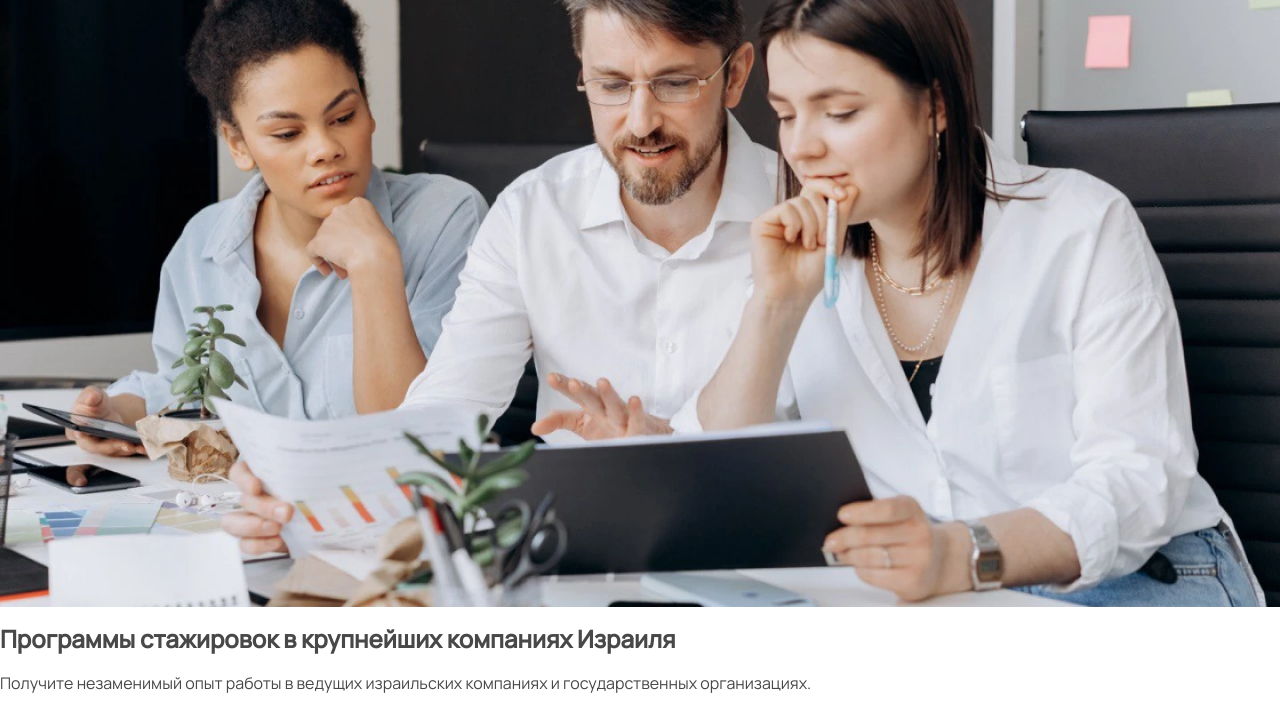
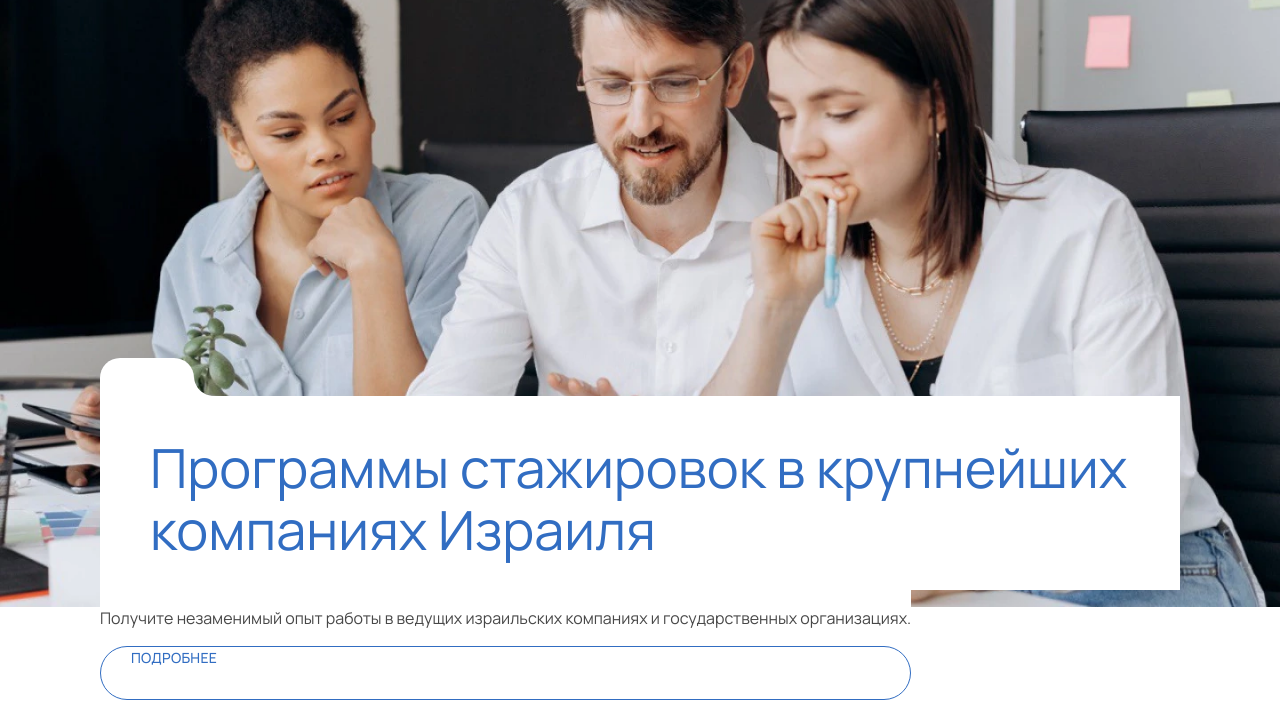
Before and after one commit to NailMarkov/Masa, a website: page source/index.html in a window 1280 px wide. Shown: the part 104-806 px from the top of the page. Drawn offline with nearby package versions, Linux system fonts and the light colour scheme; files that its build step writes are made by us from their sources; files whose address does not match are found by name.

Commit message:
Добавляет блок Intro(part1)

```diff
--- a/source/index.html
+++ b/source/index.html
@@ -60,7 +60,7 @@
 
       <!-- Section Intro -->
       <section class="intro">
-        <div class="swiper" data-slider="intro">
+        <div class="swiper" data-slider>
           <div class="swiper-wrapper">
             <div class="swiper-slide intro-card" tabindex="0">
               <div class="intro-card__photo">
@@ -77,8 +77,8 @@
                 </picture>
               </div>
               <div class="intro-card__info info-container">
-                <div class="info-container__block"></div>
-                <div class="info-container__block">
+                <div class="info-container__block info-container__block--first"></div>
+                <div class="info-container__block info-container__block--second">
                   <h2 class="info-container__title">Программы стажировок в крупнейших компаниях Израиля</h2>
                 </div>
                 <div class="info-container__block">
--- a/source/js/main.js
+++ b/source/js/main.js
@@ -2,6 +2,7 @@ import {iosVhFix} from './utils/ios-vh-fix';
 import {initModals} from './modules/modals/init-modals';
 import {Form} from './modules/form-validate/form';
 import {initNav} from './modules/menu';
+import {initSlider} from './modules/sliders';
 
 // ---------------------------------
 
@@ -16,6 +17,7 @@ window.addEventListener('DOMContentLoaded', () => {
   // ---------------------------------
 
   initNav();
+  document.querySelectorAll('[data-slider]').forEach(initSlider);
 
   // все скрипты должны быть в обработчике 'DOMContentLoaded', но не все в 'load'
   // в load следует добавить скрипты, не участвующие в работе первого экрана
--- /dev/null
+++ b/source/js/modules/sliders.js
@@ -0,0 +1,13 @@
+export const initSlider = (slider) => {
+  const introSlider = new window.Swiper(slider, {
+    initialSLide: 1,
+    slidesPerView: 1,
+    pagination: {
+      el: document.querySelector('[data-pagination="intro"]'),
+      type: 'bullets',
+      clickable: true,
+    },
+  });
+
+  return introSlider;
+};
--- a/source/js/vendor.js
+++ b/source/js/vendor.js
@@ -1,3 +1,3 @@
 // Swiper 8.4.7
-// import './vendor/swiper';
+import './vendor/swiper';
 import './vendor/focus-visible-polyfill';
--- /dev/null
+++ b/source/sass/blocks/info-container.scss
@@ -0,0 +1,39 @@
+.info-container {
+  display: flex;
+  flex-direction: column;
+  align-items: flex-start;
+}
+
+.info-container__block {
+  position: relative;
+  background-color: $color-default-white;
+  min-width: 94px;
+  min-height: 38px;
+
+  &--first {
+    padding: 14px 20px;
+    border-radius: 20px 20px 0 0;
+
+    &::after {
+      position: absolute;
+      content: "";
+      bottom: 0;
+      right: -20px;
+      width: 20px;
+      height: 20px;
+      background-image: url("../img/svg/right-down-corner.svg");
+    }
+  }
+
+  &--second {
+    padding: 40px 50px 30px;
+    color: $color-cerulean-blue;
+  }
+}
+
+.info-container__title {
+  margin: 0;
+  font-weight: 400;
+  font-size: 54px;
+  line-height: 62px;
+}
--- /dev/null
+++ b/source/sass/blocks/intro-card.scss
@@ -0,0 +1,16 @@
+.intro-card {
+  display: grid;
+  grid-template-rows: repeat(2, 1fr);
+}
+
+.intro-card__photo {
+  grid-column: 1 / -1;
+  grid-row: 1 / 3;
+}
+
+.intro-card__info {
+  grid-column: 1 / -1;
+  grid-row: 2 / 3;
+  padding: 30px 100px 60px;
+  z-index: 1;
+}
--- /dev/null
+++ b/source/sass/blocks/intro.scss
@@ -0,0 +1,3 @@
+.intro {
+  padding: 0 calc(50% - 720px);
+}
--- a/source/sass/style.scss
+++ b/source/sass/style.scss
@@ -23,6 +23,9 @@
 @import "blocks/custom-input";
 @import "blocks/custom-toggle";
 @import "blocks/custom-select";
+@import "blocks/info-container";
+@import "blocks/intro-card";
+@import "blocks/intro";
 @import "blocks/list-menu";
 @import "blocks/page-footer";
 @import "blocks/page-header";
```
Also changed, not shown: build/css/style.css, build/css/style.min.css, build/img/svg/right-down-coner.svg (added), build/img/svg/right-down-corner.svg (added), build/index.html, build/js/main.min.js, build/js/vendor.min.js, source/img/svg/right-down-corner.svg (added), 2 other files.
